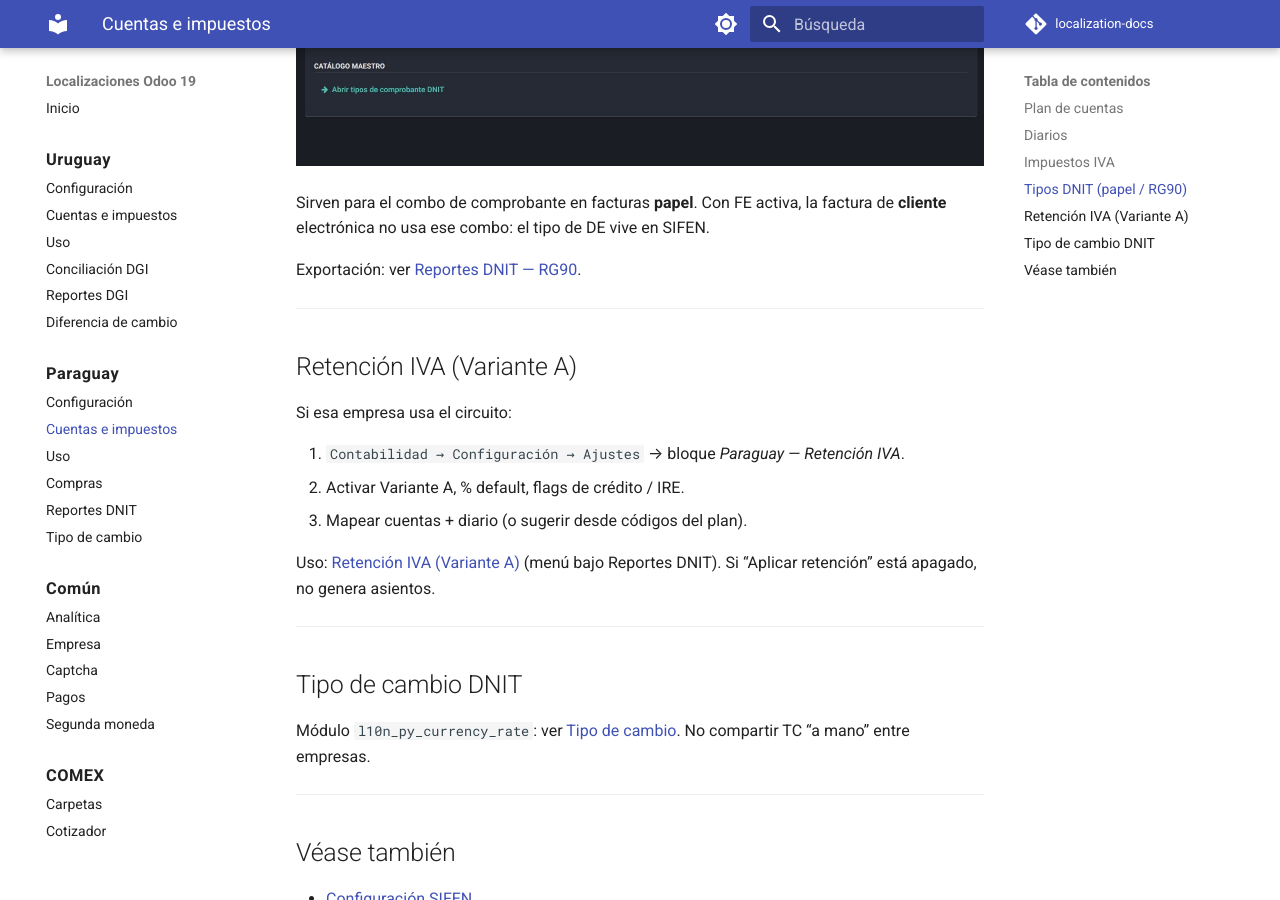
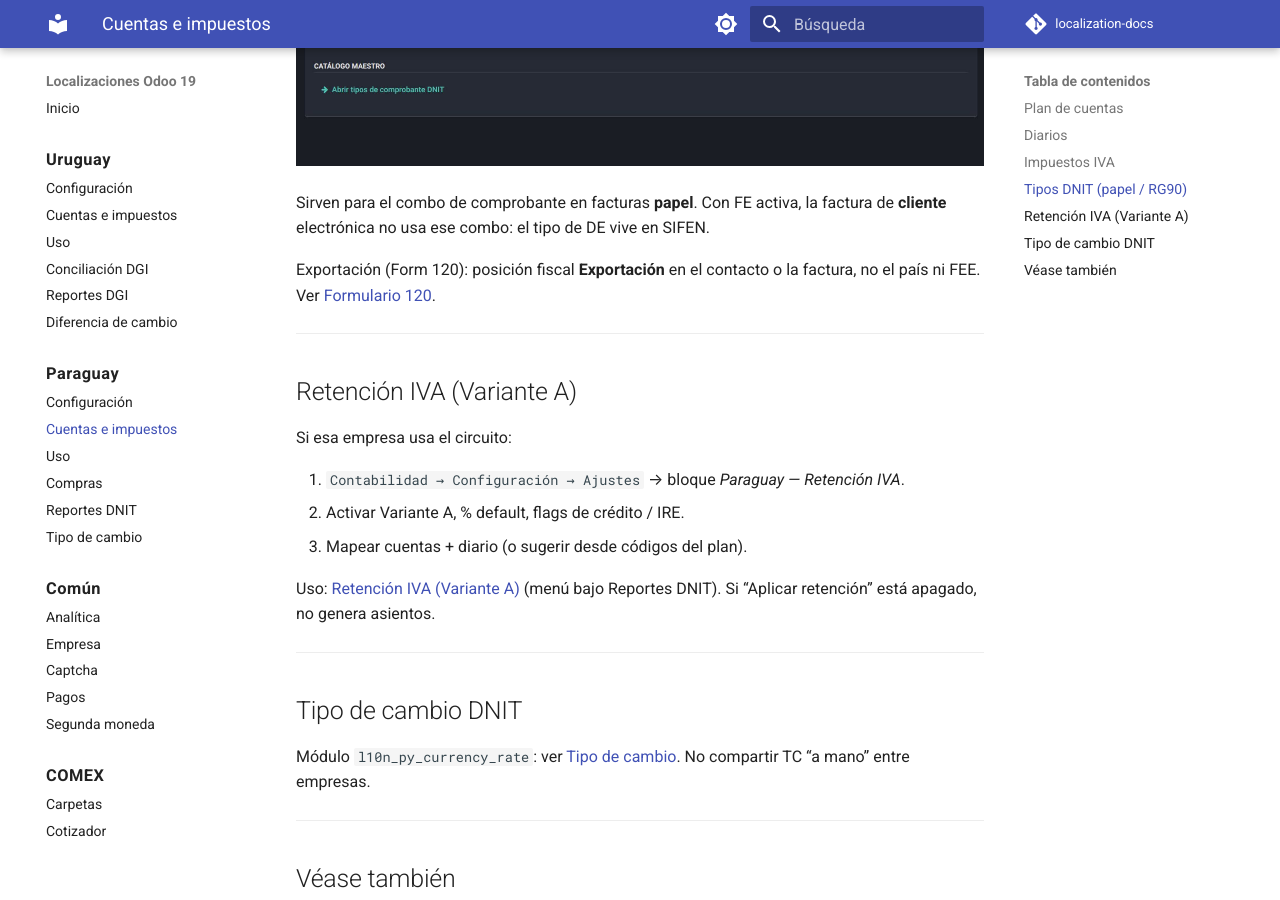
Before and after one commit to Pabloolano/localization-docs, an MkDocs documentation site: the page built from docs/paraguay/cuentas.md, in a window 1280 px wide and 900 px high, scrolled down 3477 px. Built offline with MkDocs 1.6.1 and Material for MkDocs 9.7.7, drawn with Linux system fonts in a browser that asks for light colours; comment, search, counter and statistics services are not loaded.

Commit message:
docs(py): point export invoices to Form 120 fiscal position
The leftover Cuentas link sent export to RG90; identification is the
Exportación fiscal position on the Form 120, not partner country or FEE.

Co-authored-by: Cursor <cursoragent@cursor.com>

```diff
--- a/docs/paraguay/cuentas.md
+++ b/docs/paraguay/cuentas.md
@@ -67,7 +67,7 @@ Catálogo global + **cuáles están activos en esta compañía** (pestaña de ti
 
 Sirven para el combo de comprobante en facturas **papel**. Con FE activa, la factura de **cliente** electrónica no usa ese combo: el tipo de DE vive en SIFEN.
 
-Exportación: ver [Reportes DNIT — RG90](reportes.md#rg90).
+Exportación (Form 120): posición fiscal **Exportación** en el contacto o la factura, no el país ni FEE. Ver [Formulario 120](reportes.md#formulario-120-iva).
 
 ---
 
```
